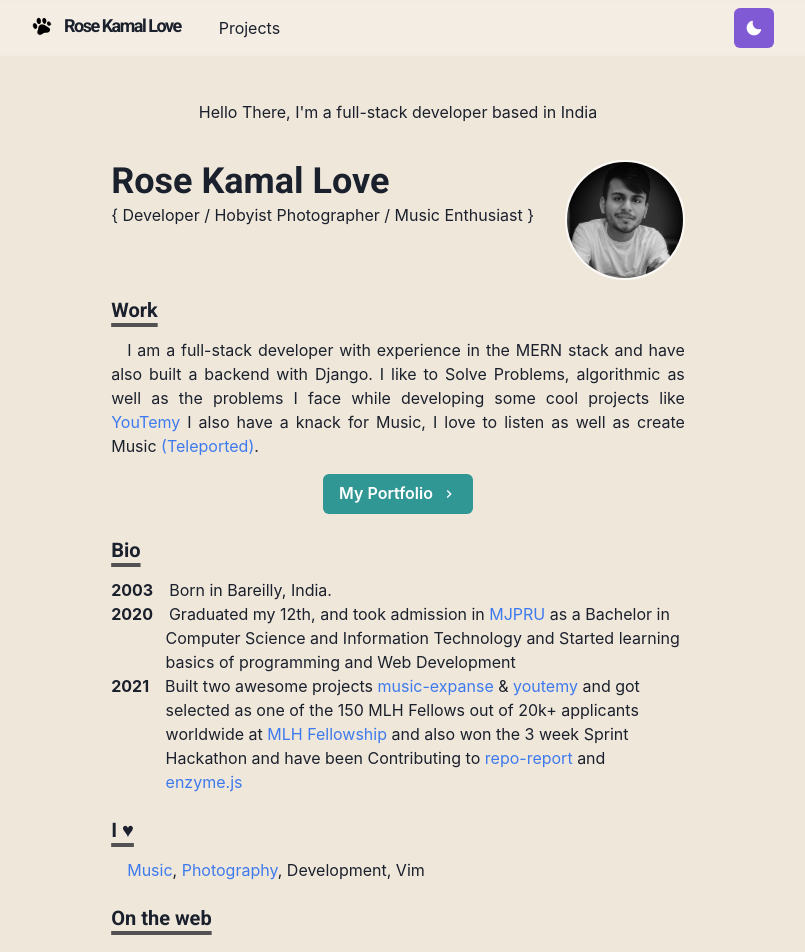
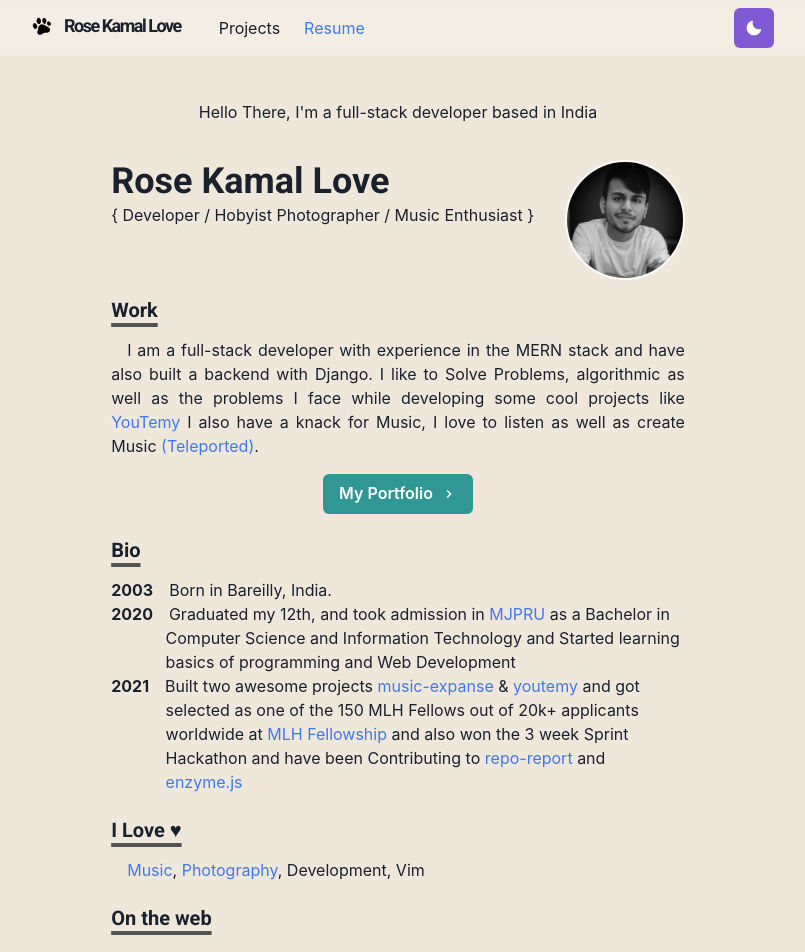
Before and after one commit to rosekamallove/rosekamal.love, a Next.js app: page / in a window 1280 px wide. Shown: the top 952 px of the page, without its empty margins (242-1047 px from the left). Built offline with nearby package versions, Linux system fonts and the light colour scheme.

Commit message:
added resume

```diff
--- a/components/navbar.js
+++ b/components/navbar.js
@@ -71,6 +71,14 @@ const Navbar = props => {
           <LinkItem href="/works" path={path}>
             Projects
           </LinkItem>
+          <LinkItem href="/" path={path}>
+            <Link
+              href="https://drive.google.com/file/d/16S4zJlCyRrM5e8k66Ng69h0f1Q1aRL04/view"
+              target="_blank"
+            >
+              Resume
+            </Link>
+          </LinkItem>
         </Stack>
 
         <Box flex={1} align="right">
@@ -96,6 +104,12 @@ const Navbar = props => {
                 >
                   View Source
                 </MenuItem>
+                <MenuItem
+                  as={Link}
+                  href="https://drive.google.com/file/d/16S4zJlCyRrM5e8k66Ng69h0f1Q1aRL04/view"
+                >
+                  Resume
+                </MenuItem>
               </MenuList>
             </Menu>
           </Box>
--- a/pages/index.js
+++ b/pages/index.js
@@ -143,7 +143,7 @@ const Page = () => {
       </Section>
       <Section delay={0.3}>
         <Heading as="h3" variant="section-title">
-          I ♥
+          I Love ♥
         </Heading>
         <Paragraph>
           <Link href="https://soundcloud.com/rosekmallove" target="_blank">
```
